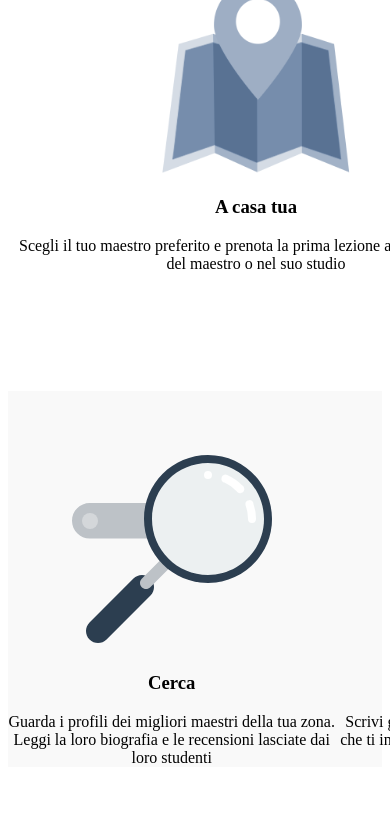
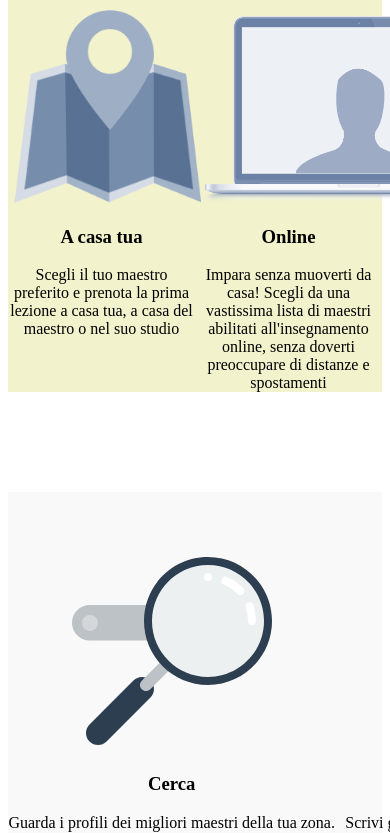
Before and after one commit to gianlutech/html-css-resp-wannabe, a plain HTML site: page index.html in a window 390 px wide. Shown: the part 181-1014 px from the top of the page. Drawn offline with Linux system fonts and the light colour scheme; files that its build step writes are made by us from their sources.

Commit message:
bgc-yellow

```diff
--- a/css/responsive.css
+++ b/css/responsive.css
@@ -0,0 +1,12 @@
+@media screen and (max-width: 420px){
+    #lezioni {
+        background-color: #F2F2CD;
+        display: flex;
+        flex-wrap: wrap;
+
+    }
+    #lezioni .row>.left,
+    #lezioni .row>.right {
+
+}
+}
--- a/index.html
+++ b/index.html
@@ -1,11 +1,14 @@
 <!DOCTYPE html>
 <html>
+
 <head>
   <meta charset="utf-8">
   <meta name="viewport" content="width=device-width, initial-scale=1.0">
-    <link rel="stylesheet" href="style.css">
+  <link rel="stylesheet" href="css/style.css">
+  <link rel="stylesheet" href="css/responsive.css">
   <title>Boolean aCademy</title>
 </head>
+
 <body>
   <div id="lezioni" class="container">
     <div class="row">
@@ -18,7 +21,8 @@
       <div class="right">
         <img src="img/icon/screen.png" alt="">
         <h3>Online</h3>
-          Impara senza muoverti da casa! Scegli da una vastissima lista di maestri abilitati all'insegnamento online, senza doverti preoccupare di distanze e spostamenti
+        Impara senza muoverti da casa! Scegli da una vastissima lista di maestri abilitati all'insegnamento online,
+        senza doverti preoccupare di distanze e spostamenti
       </div>
     </div>
   </div>
@@ -29,7 +33,8 @@
       <div class="left">
         <img src="img/search.svg" alt="">
         <h3>Cerca</h3>
-          Guarda i profili dei migliori maestri della tua zona. Leggi la loro biografia e le recensioni lasciate dai loro studenti
+        Guarda i profili dei migliori maestri della tua zona. Leggi la loro biografia e le recensioni lasciate dai loro
+        studenti
       </div>
       <div class="central">
         <img src="img/letter.svg" alt="">
@@ -39,7 +44,8 @@
       <div class="right">
         <img src="img/male.svg" alt="">
         <h3>Inizia a Suonare</h3>
-          Acquista un pacchetto di lezioni! Vuoi cambiare maestro? Le lezioni acquistate valgono con tutti i più di 1400 maestri Cademi!
+        Acquista un pacchetto di lezioni! Vuoi cambiare maestro? Le lezioni acquistate valgono con tutti i più di 1400
+        maestri Cademi!
       </div>
     </div>
   </div>
@@ -50,21 +56,26 @@
       <div class="first">
         <img src="img/icon/profile.png" alt="">
         <h3>La più grande scuola d'Italia</h3>
-          Su Cademi trovi centinaia di Maestri qualificati e competenti in tutta Italia. Scegli quello più adatto a te e contattali senza impegno
+        Su Cademi trovi centinaia di Maestri qualificati e competenti in tutta Italia. Scegli quello più adatto a te e
+        contattali senza impegno
         <hr>
       </div>
       <div class="second">
         <img src="img/icon/secure.png" alt="">
         <h3>Soddisfazione Garantita</h3>
-          Se non sei soddisfatto del tuo maestro, puoi cambiarlo senza costi aggiuntivi. Le lezioni acquistate su Cademi possono essere utilizzate con tutti i nostri maestri e il nostro team è sempre disponibile per darti un consiglio!
+        Se non sei soddisfatto del tuo maestro, puoi cambiarlo senza costi aggiuntivi. Le lezioni acquistate su Cademi
+        possono essere utilizzate con tutti i nostri maestri e il nostro team è sempre disponibile per darti un
+        consiglio!
         <hr>
       </div>
       <div class="third">
         <img src="img/icon/flex.png" alt="">
         <h3>Flessibile e Conveniente</h3>
-          Cademi non ha alcun costo d’iscrizione a differenza delle scuole di musica tradizionali. Inoltre, sei tu a scegliere dove fare lezione e gli orari delle tue lezioni.
+        Cademi non ha alcun costo d’iscrizione a differenza delle scuole di musica tradizionali. Inoltre, sei tu a
+        scegliere dove fare lezione e gli orari delle tue lezioni.
       </div>
     </div>
   </div>
 </body>
+
 </html>
```
Lines whose indentation alone changed are shown as unchanged.
